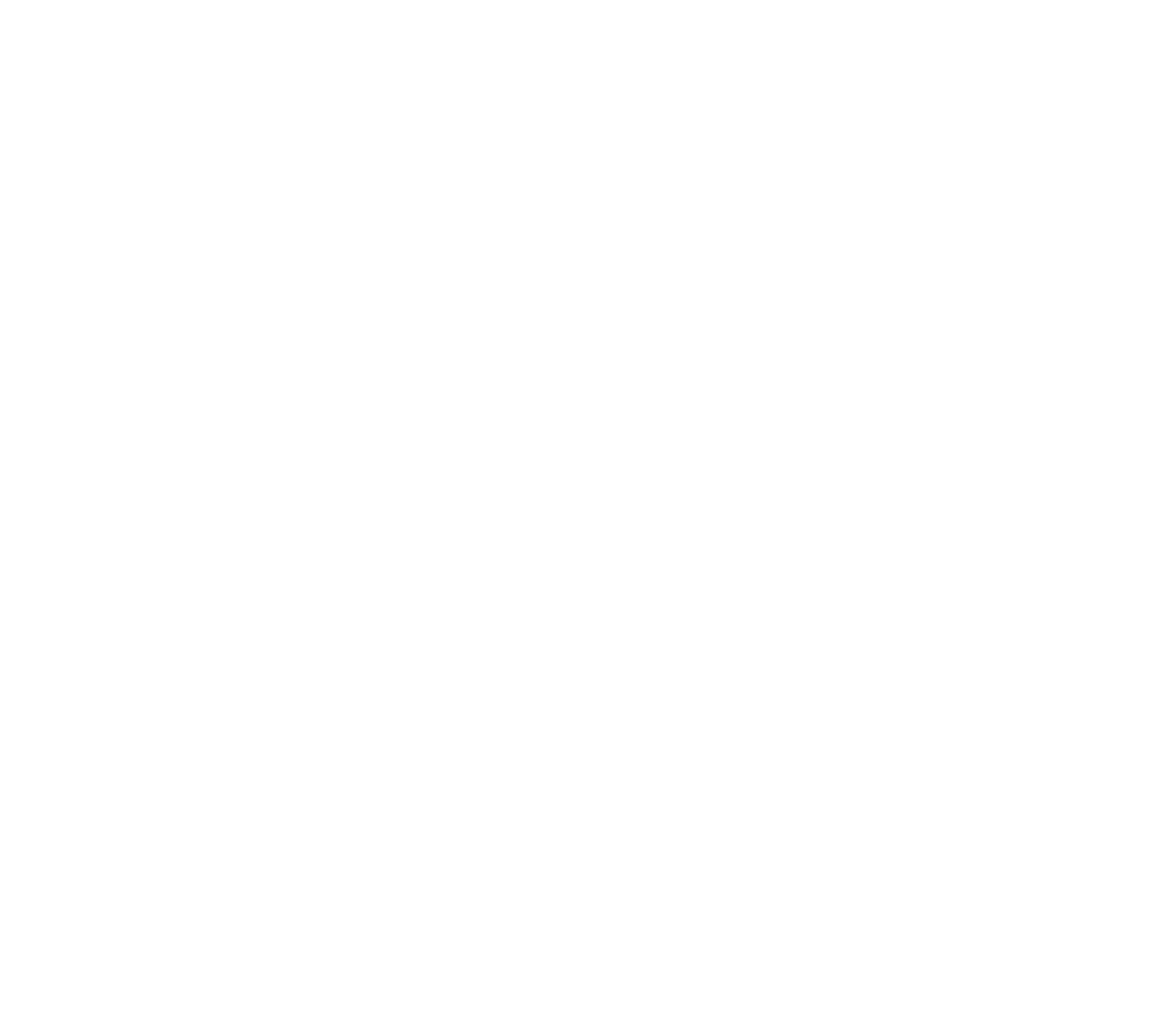
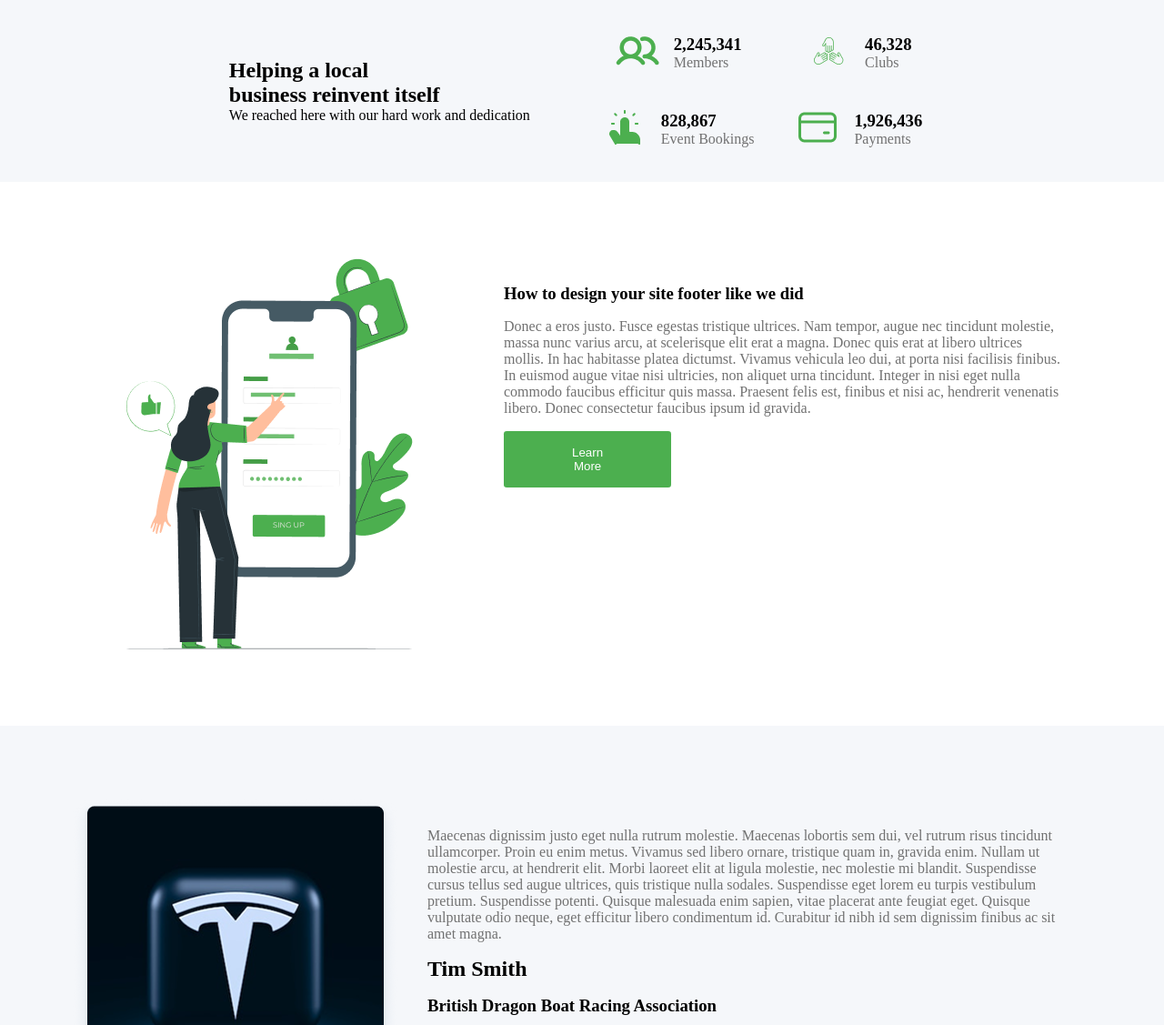
Before and after one commit to MaksimasB/komandinis-darbas-1, a plain HTML site: page index.html in a window 1280 px wide. Shown: the top 1127 px of the page at 91% size. Before the commit the page ends 800 px from the top, so only its background shows below. Drawn offline with Linux system fonts and the light colour scheme.

Commit message:
Add helping, how-to-design, tesla, marketing, fringilla sections.

```diff
--- a/index.html
+++ b/index.html
@@ -7,14 +7,96 @@
     <link rel="stylesheet" href="style.css" />
   </head>
   <body>
-    <nav></nav>
-    <header></header>
-    <section class="our-clients"></section>
-    <section class="helping"></section>
-    <section class="how-to-design"></section>
-    <section class="tesla"></section>
-    <section class="marketing"></section>
-    <section class="fringilla"></section>
-    <footer></footer>
+    <div class="container">
+        <nav></nav>
+        <header></header>
+        <section class="our-clients"></section>
+        <section class="helping">
+            <div>
+                <h1>Helping a local</h1>
+                <h2>business reinvent itself</h2>
+                <p>We reached here with our hard work and dedication</p>
+            </div>
+            <div class="helping-grid">
+                <section class="helping-icon-section">
+                    <figure><img src="icons/icon-3.png" alt="icon"></figure>
+                    <figcaption>
+                        <h1>2,245,341</h1>
+                        <p>Members</p>
+                    </figcaption>
+                </section class="helping-icon-section">
+                <section class="helping-icon-section">
+                    <figure><img src="icons/icon-4.png" alt="icon"></figure>
+                    <figcaption>
+                        <h1>46,328</h1>
+                        <p>Clubs</p>
+                    </figcaption>
+                </section>
+                <section class="helping-icon-section">
+                    <figure><img src="icons/icon-1.png" alt="icon"></figure>
+                    <figcaption>
+                        <h1>828,867</h1>
+                        <p>Event Bookings</p>
+                    </figcaption>
+                </section>
+                <section class="helping-icon-section">
+                    <figure><img src="icons/icon-2.png" alt="icon"></figure>
+                    <figcaption>
+                        <h1>1,926,436</h1>
+                        <p>Payments</p>
+                    </figcaption>
+                </section>
+            </div>
+        </section>
+        <section class="how-to-design">
+            <figure><img src="images/pana.png" alt="pana"></figure>
+            <article class="how-to-design-article">
+                <h1>How to design your site footer like we did</h1>
+                <p>Donec a eros justo. Fusce egestas tristique ultrices. Nam tempor, augue nec tincidunt molestie, massa nunc varius arcu,
+                    at scelerisque elit erat a magna. Donec quis erat at libero ultrices mollis. In hac habitasse platea dictumst. Vivamus vehicula leo dui,
+                     at porta nisi facilisis finibus. In euismod augue vitae nisi ultricies, non aliquet urna tincidunt. Integer in nisi eget nulla commodo faucibus efficitur quis massa.
+                     Praesent felis est, finibus et nisi ac, hendrerit venenatis libero. Donec consectetur faucibus ipsum id gravida.</p>
+                     <button class="btn">Learn More</button>
+            </article>
+        </section>
+        <section class="tesla">
+            <figure><img src="images/tesla.png" alt="tesla"></figure>
+            <article class="tesla-article">
+                <p>Maecenas dignissim justo eget nulla rutrum molestie. Maecenas lobortis sem dui, vel rutrum risus tincidunt ullamcorper.
+                    Proin eu enim metus. Vivamus sed libero ornare, tristique quam in, gravida enim. Nullam ut molestie arcu, at hendrerit elit.
+                    Morbi laoreet elit at ligula molestie, nec molestie mi blandit. Suspendisse cursus tellus sed augue ultrices, quis tristique nulla sodales.
+                    Suspendisse eget lorem eu turpis vestibulum pretium. Suspendisse potenti. Quisque malesuada enim sapien, vitae placerat ante feugiat eget.
+                    Quisque vulputate odio neque, eget efficitur libero condimentum id. Curabitur id nibh id sem dignissim finibus ac sit amet magna.</p>
+                    <h2>Tim Smith</h2>
+                    <h3>British Dragon Boat Racing Association</h3>
+                    <section class="tesla-icons">
+                        <figure><img src="icons/tesla/logo-1.png" alt="icon-1"></figure>
+                        <figure><img src="icons/tesla/logo-2.png" alt="icon-2"></figure>
+                        <figure><img src="icons/tesla/logo-3.png" alt="icon-3"></figure>
+                        <figure><img src="icons/tesla/logo-4.png" alt="icon-4"></figure>
+                        <figure><img src="icons/tesla/logo-5.png" alt="icon-5"></figure>
+                        <figure><img src="icons/tesla/logo-6.png" alt="icon-6"></figure>
+                        <h3>Meet our customers <span><img src="icons/tesla/arrow-right.png" alt=""></span></h3>
+
+                    </section>
+            </article>
+        </section>
+        <section class="marketing">
+            <h1>Caring is the new marketing</h1>
+            <p>The Nexcent blog is the best place to read about the latest membership insights,
+                trends and more. See who's joining the community, read about how our community are
+                increasing their membership income and lot's more.</p>
+                <section class="marketing-figures">
+                    <figure><img src="images/marketing-1.png" alt=""></figure>
+                    <figure><img src="images/marketing-2.png" alt=""></figure>
+                    <figure><img src="images/marketing-3.png" alt=""></figure>
+                </section>
+        </section>
+        <section class="fringilla">
+            <h1>Pellentesque suscipit fringilla libero eu.</h1>
+            <button class="btn">Get a Demo <span><img src="icons/arrow-down.png" alt=""></span></button>
+        </section>
+        <footer></footer>
+    </div>
   </body>
 </html>
--- a/style.css
+++ b/style.css
@@ -0,0 +1,122 @@
+* {
+  margin: 0;
+  padding: 0;
+  box-sizing: border-box;
+}
+
+.container {
+  width: 100vw;
+  height: 100vh;
+}
+
+.helping {
+  display: flex;
+  flex-direction: row;
+  justify-content: center;
+  align-items: center;
+  gap: 5rem;
+  background-color: #f5f7fa;
+  padding-block: 2rem;
+}
+
+.helping-grid {
+  display: grid;
+  grid-template-columns: repeat(2, 1fr);
+  grid-template-rows: repeat(2, 1fr);
+  gap: 2rem;
+}
+
+.helping-icon-section {
+  display: flex;
+  flex-direction: row;
+  gap: 1rem;
+  justify-content: center;
+  align-items: center;
+
+  p {
+    color: #717171;
+  }
+}
+
+.btn {
+  padding-block: 1rem;
+  padding-inline: 4rem;
+  background-color: #4caf4f;
+  color: #ffffff;
+  border: none;
+  border-radius: 0.2rem;
+  width: 30%;
+}
+
+.how-to-design {
+  display: flex;
+  flex-direction: row;
+  padding: 5rem;
+}
+
+.how-to-design-article {
+  padding: 2rem;
+  display: flex;
+  flex-direction: column;
+  gap: 1rem;
+  justify-content: flex-start;
+
+  p {
+    color: #717171;
+  }
+}
+
+.tesla {
+  display: flex;
+  flex-direction: row;
+  padding: 5rem;
+  background-color: #f5f7fa;
+}
+
+.tesla-article {
+  padding: 2rem;
+  display: flex;
+  flex-direction: column;
+  gap: 1rem;
+  justify-content: flex-start;
+
+  p {
+    color: #717171;
+  }
+}
+
+.tesla-icons {
+  display: flex;
+  justify-content: flex-start;
+  align-items: center;
+  gap: 2rem;
+}
+
+.marketing {
+    display: flex;
+    flex-direction: column;
+    justify-content: center;
+    align-items: center;
+    gap: 2rem;
+    padding: 5rem;
+}
+
+.marketing-figures {
+    display: flex;
+    flex-direction: row;
+    gap: 2rem;
+}
+
+.fringilla {
+    display: flex;
+    flex-direction: column;
+    justify-content: center;
+    align-items: center;
+    gap: 2rem;
+    padding-block: 5rem;
+    background-color: #F5F7FA;
+
+    h1 {
+        font-size: 3rem;
+    }
+}
```
Also changed, not shown: icons/arrow-down.png (added), icons/icon-1.png (added), icons/icon-2.png (added), icons/icon-3.png (added), icons/icon-4.png (added), icons/tesla/arrow-right.png (added), icons/tesla/logo-1.png (added), icons/tesla/logo-2.png (added), icons/tesla/logo-3.png (added), icons/tesla/logo-4.png (added), icons/tesla/logo-5.png (added), icons/tesla/logo-6.png (added), images/marketing-1.png (added), images/marketing-2.png (added), 3 more files.
